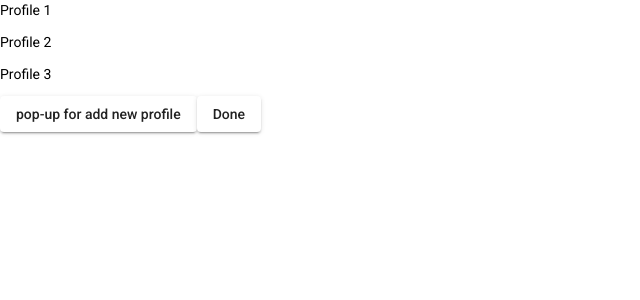
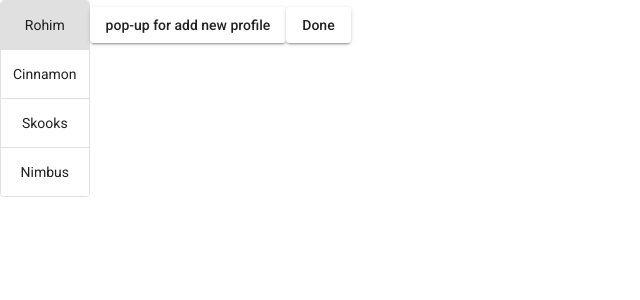
Before and after one commit to jlemke/pf2e-session-tracker, an Angular app: page /profile-select in a window 1280 px wide. Shown: the top 300 px of the page, without its empty margins (0-640 px from the left). Built offline with nearby package versions, Linux system fonts and the light colour scheme.

Commit message:
Imported material modules
Imported various material modules for use with the profile select component

```diff
--- a/src/app/home/home.component.html
+++ b/src/app/home/home.component.html
@@ -1,7 +1,7 @@
 <mat-toolbar color="primary">
     <span>Pathfinder Session Tracker</span>
 </mat-toolbar>
-<p>Currently Selected Profile Here!</p>
+<h1>{{currentProfile}}</h1>
 <div><button mat-raised-button routerLink="/session">Start Session</button></div>
 <div><button mat-raised-button routerLink="/stats">View Stats</button></div>
 <div><button mat-raised-button routerLink="/profile-select">Change Profile</button></div>
--- a/src/app/home/home.component.ts
+++ b/src/app/home/home.component.ts
@@ -1,4 +1,5 @@
 import { Component, OnInit } from '@angular/core';
+import { PROFILES } from '../sample-session-data';
 
 @Component({
   selector: 'app-home',
@@ -7,9 +8,12 @@ import { Component, OnInit } from '@angular/core';
 })
 export class HomeComponent implements OnInit {
 
+  currentProfile = PROFILES[0];
+
   constructor() { }
 
   ngOnInit(): void {
+    // TODO get list of profiles and currently selected profile
   }
 
 }
--- a/src/app/sample-session-data.ts
+++ b/src/app/sample-session-data.ts
@@ -3,3 +3,10 @@ import { SessionData } from './session-data';
 export const SESSIONS: SessionData[] = [
 
 ];
+
+export const PROFILES: string[] = [
+    "Rohim",
+    "Cinnamon",
+    "Skooks",
+    "Nimbus"
+];
--- a/src/app/select-profile/select-profile.component.html
+++ b/src/app/select-profile/select-profile.component.html
@@ -1,5 +1,11 @@
-<p>Profile 1</p>
-<p>Profile 2</p>
-<p>Profile 3</p>
+<mat-button-toggle-group vertical="true">
+    <mat-button-toggle *ngFor="let profile of profiles; first as isFirst"
+            value="{{profile}}"
+            checked="{{isFirst}}">
+        {{profile}}
+    </mat-button-toggle>
+</mat-button-toggle-group>
+
+
 <button mat-raised-button>pop-up for add new profile</button>
 <button mat-raised-button routerLink="/">Done</button>
--- a/src/app/select-profile/select-profile.component.ts
+++ b/src/app/select-profile/select-profile.component.ts
@@ -1,4 +1,5 @@
 import { Component, OnInit } from '@angular/core';
+import { PROFILES } from '../sample-session-data';
 
 @Component({
   selector: 'app-select-profile',
@@ -7,6 +8,8 @@ import { Component, OnInit } from '@angular/core';
 })
 export class SelectProfileComponent implements OnInit {
 
+  profiles = PROFILES;
+
   constructor() { }
 
   ngOnInit(): void {
```
Also changed, not shown: src/app/app.module.ts (+13 -3 lines).
